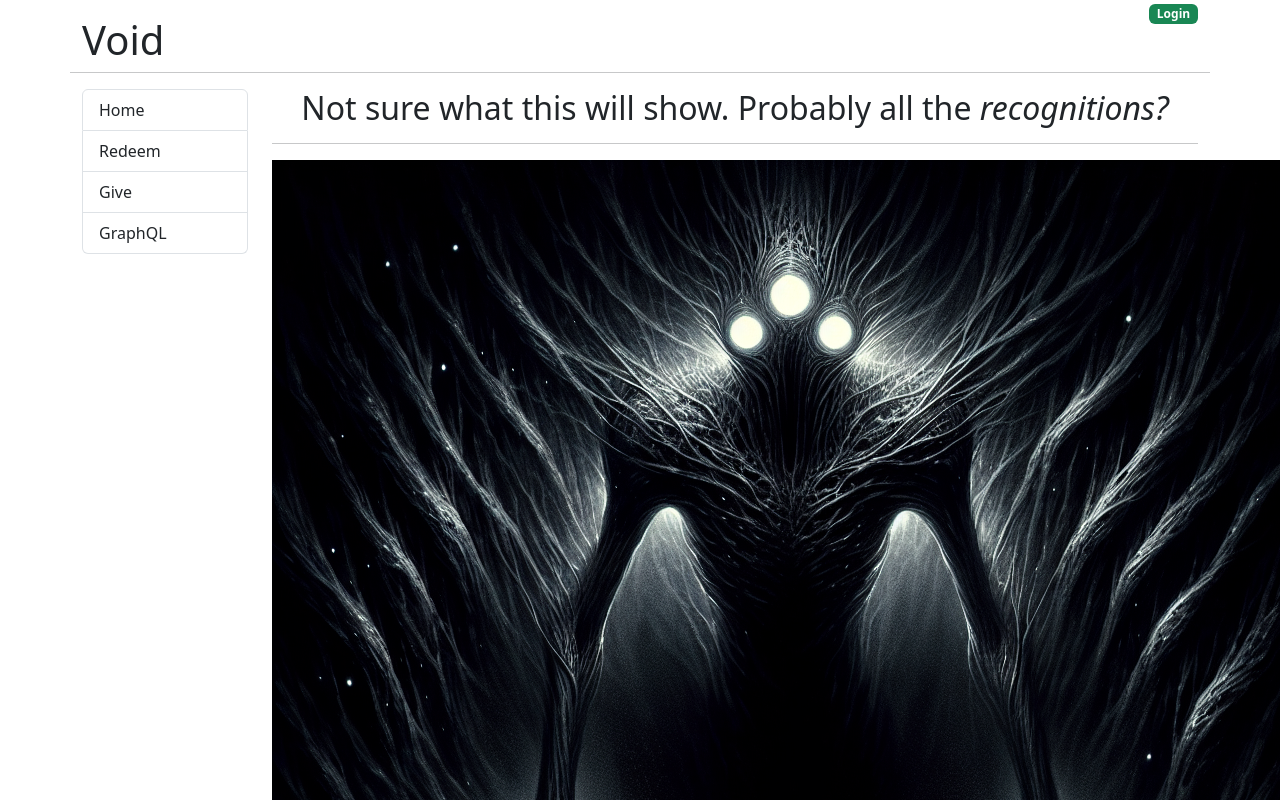
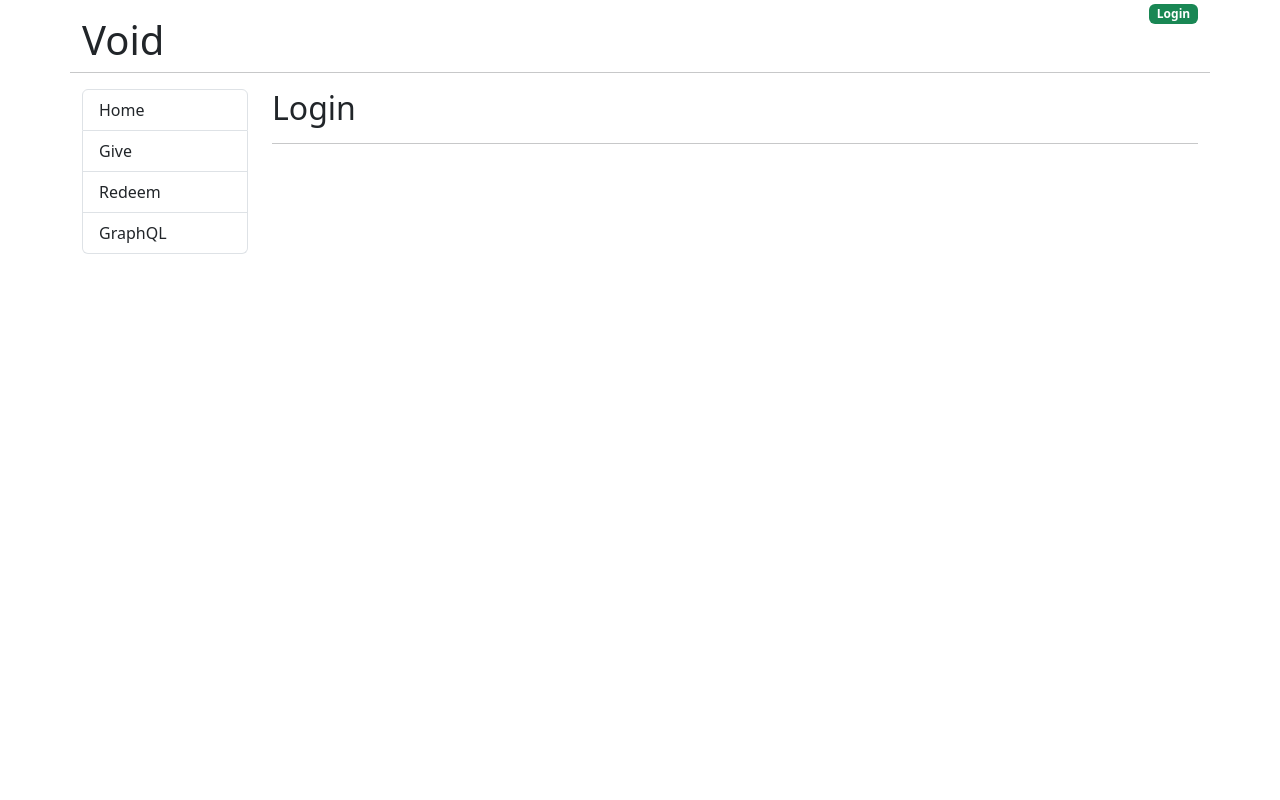
Before and after one commit to SeanMacKenzie/void-points, a React (Create React App) app: page /login in a window 1280 px wide. Shown: the top 800 px of the page. Built offline with nearby package versions, Linux system fonts and the light colour scheme.

Commit message:
adding more routes via router

```diff
--- a/package.json
+++ b/package.json
@@ -12,6 +12,7 @@
     "@types/react-dom": "^18.3.0",
     "react": "^18.3.1",
     "react-dom": "^18.3.1",
+    "react-router-dom": "^6.26.2",
     "react-scripts": "5.0.1",
     "typescript": "^4.9.5",
     "web-vitals": "^2.1.4"
--- a/src/App.tsx
+++ b/src/App.tsx
@@ -1,4 +1,4 @@
-import Home from "./components/Home";
+import { Link, Outlet } from "react-router-dom";
 
 function App() {
   return (
@@ -8,7 +8,7 @@ function App() {
           <h1 className="mt-3">Void</h1>
         </div>
         <div className="col text-end">
-          <a href="#!"><span className="badge bg-success">Login</span></a>
+          <Link to="/login"><span className="badge bg-success">Login</span></Link>
         </div>
         <hr className="mb-3"></hr>
       </div>
@@ -17,15 +17,15 @@ function App() {
         <div className="col-md-2">
           <nav>
             <div className="list-group">
-              <a href="#!" className="list-group-item list-group-item-action">Home</a>
-              <a href="#!" className="list-group-item list-group-item-action">Redeem</a>
-              <a href="#!" className="list-group-item list-group-item-action">Give</a>
-              <a href="#!" className="list-group-item list-group-item-action">GraphQL</a>
+              <Link to="/" className="list-group-item list-group-item-action">Home</Link>
+              <Link to="/give" className="list-group-item list-group-item-action">Give</Link>
+              <Link to="/redeem" className="list-group-item list-group-item-action">Redeem</Link>
+              <Link to="/graphql" className="list-group-item list-group-item-action">GraphQL</Link>
             </div>
           </nav>
         </div>
         <div className="col-md-10">
-          <Home />
+          <Outlet />
         </div>
       </div>
     </div>
--- /dev/null
+++ b/src/components/ErrorPage.tsx
@@ -0,0 +1,21 @@
+import { useRouteError } from "react-router-dom";
+
+function ErrorPage() {
+    const error = useRouteError() as { statusText?: string; message?: string };
+
+    return (
+        <div className="container">
+            <div className="row">
+                <div className="col-md-6 offset-md-3">
+                    <h1 className="mt-3">Oops!</h1>
+                    <p>These are no the droids you are looking for.</p>
+                    <p>
+                        <em>{error.statusText || error.message}</em>
+                    </p>
+                </div>
+            </div>
+        </div>
+    )
+};
+
+export default ErrorPage;
--- a/src/components/Give.tsx
+++ b/src/components/Give.tsx
@@ -1,11 +1,9 @@
 function Give() {
     return (
-        <>
-            <div className="text-center">
-                <h2>Give them points</h2>
-                <hr />
-            </div>
-        </>
+        <div>
+            <h2>Give them points</h2>
+            <hr />
+        </div>
     )
 }
 
--- /dev/null
+++ b/src/components/GraphQL.tsx
@@ -0,0 +1,10 @@
+function GraphQL() {
+    return (
+        <div>
+            <h2>What?</h2>
+            <hr />
+        </div>
+    )
+}
+
+export default GraphQL
--- /dev/null
+++ b/src/components/Login.tsx
@@ -0,0 +1,10 @@
+function Login() {
+    return (
+        <div>
+            <h2>Login</h2>
+            <hr />
+        </div>
+    )
+}
+
+export default Login
--- /dev/null
+++ b/src/components/Redeem.tsx
@@ -0,0 +1,10 @@
+function Redeem() {
+    return (
+        <div>
+            <h2>Redeem them points</h2>
+            <hr />
+        </div>
+    )
+}
+
+export default Redeem
--- a/src/index.tsx
+++ b/src/index.tsx
@@ -1,12 +1,49 @@
 import React from 'react';
 import ReactDOM from 'react-dom/client';
 import App from './App';
+import { createBrowserRouter, RouterProvider } from 'react-router-dom';
+import ErrorPage from './components/ErrorPage';
+import Home from './components/Home';
+import Give from './components/Give';
+import Redeem from './components/Redeem';
+import GraphQL from './components/GraphQL';
+import Login from './components/Login';
+
+const router = createBrowserRouter([
+  {
+    path: "/",
+    element: <App />,
+    errorElement: <ErrorPage />,
+    children: [
+      {index: true, element: <Home />},
+      {
+        path: "/give",
+        element: <Give />
+      },
+      {
+        path: "/redeem",
+        element: <Redeem />
+      },
+      {
+        path: "/graphql",
+        element: <GraphQL />
+      },
+      {
+        path: "/login",
+        element: <Login />
+      }
+    ]
+  },
+  {
+
+  }
+])
 
 const root = ReactDOM.createRoot(
   document.getElementById('root') as HTMLElement
 );
 root.render(
   <React.StrictMode>
-    <App />
+    <RouterProvider router={router} />
   </React.StrictMode>
 );
```
Also changed, not shown: 1 other file (tests, documents, lock files or other folders).
